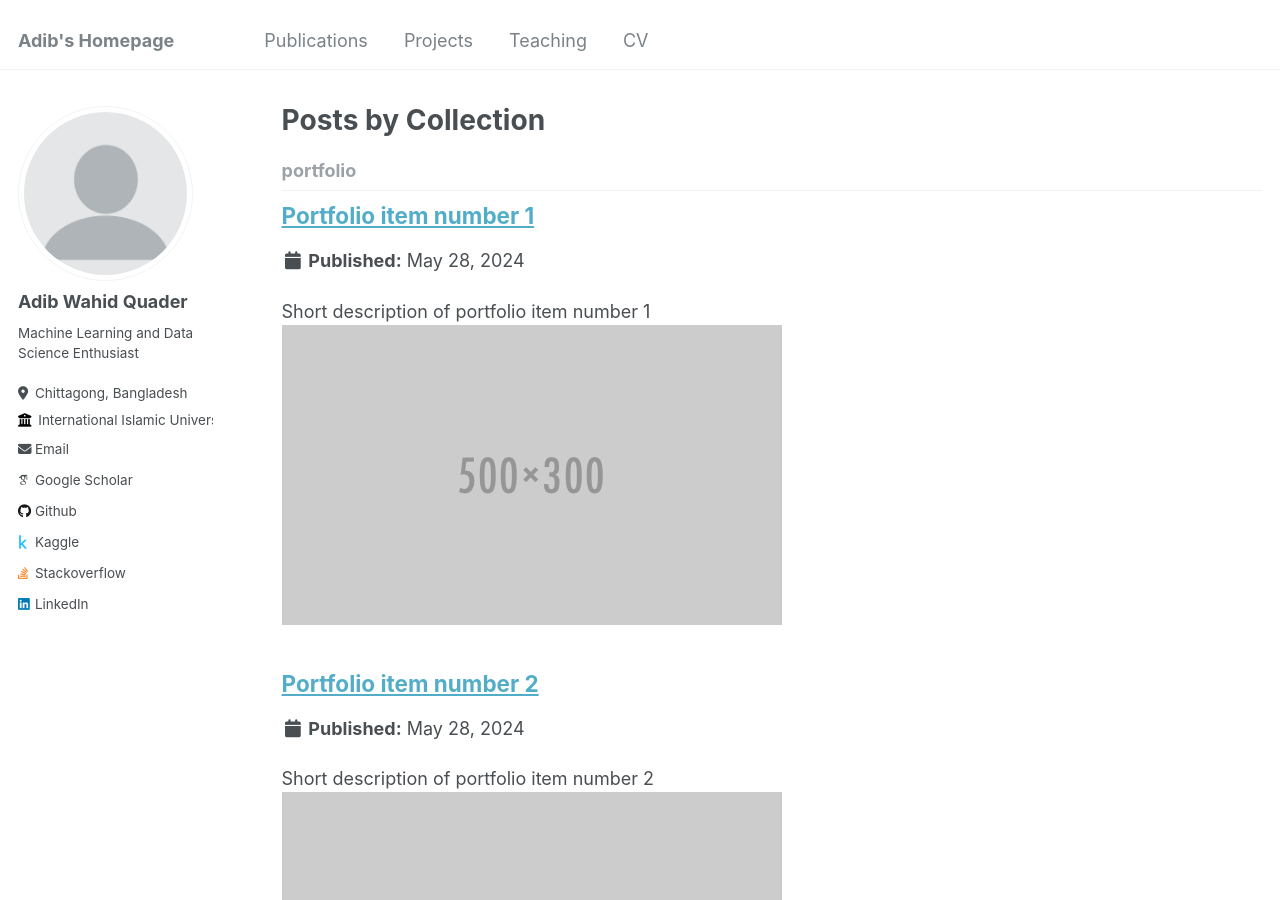
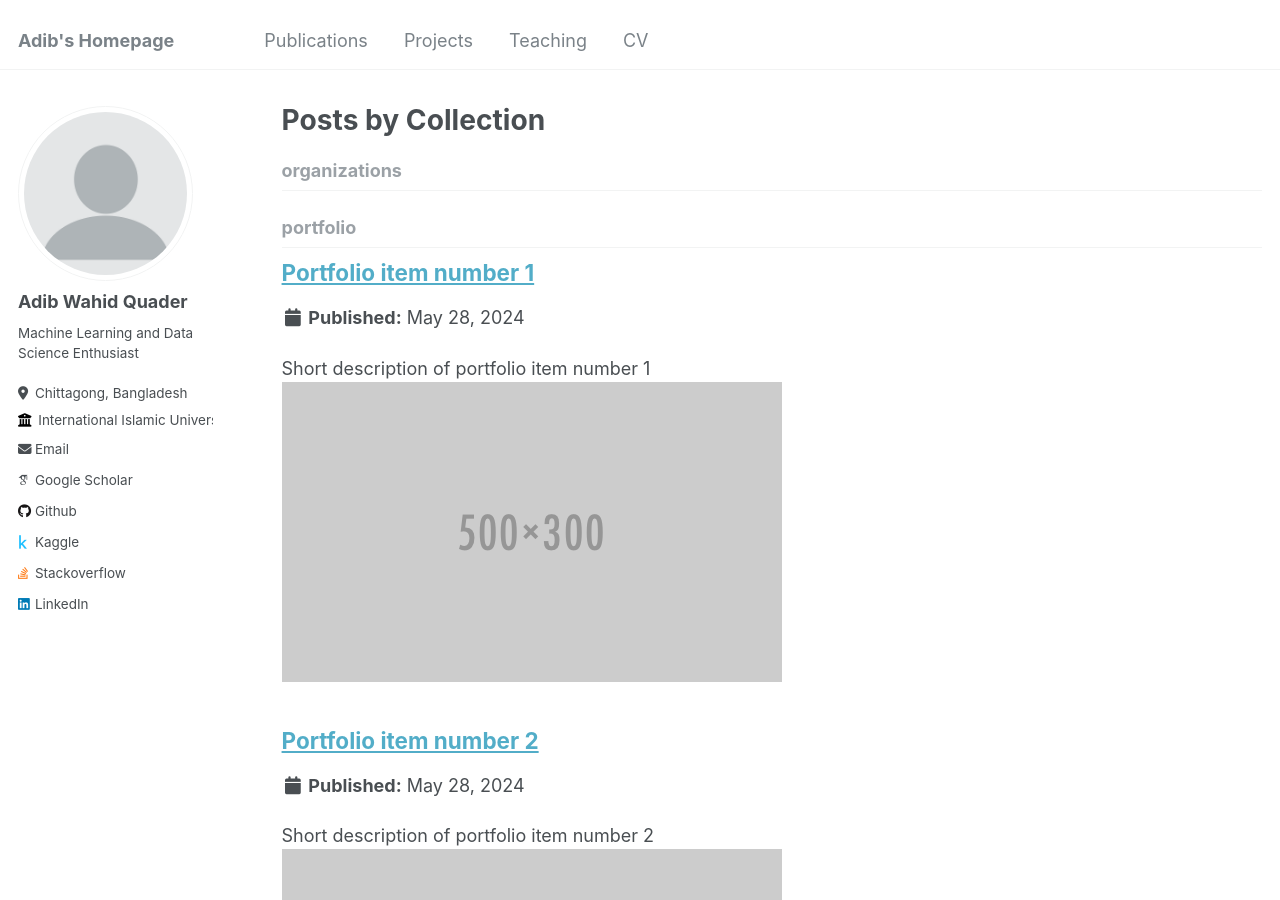
Before and after one commit to Aveiro11/Adib.github.io, a Jekyll site: the page built from _pages/collection-archive.html, in a window 1280 px wide and 900 px high. Built offline with Jekyll 4.4.1, drawn with Linux system fonts in a browser that asks for light colours; some web fonts are replaced.

Commit message:
Update _config.yml

```diff
--- a/_config.yml
+++ b/_config.yml
@@ -215,6 +215,9 @@ collections:
   projects:
     output: true
     permalink: /:collection/:path/
+  organizations:
+    output: true
+    permalink: /:collection/:path/
 
 # Defaults
 defaults:
@@ -275,6 +278,14 @@ defaults:
   - scope:
       path: ""
       type: projects
+    values:
+      layout: single
+      author_profile: true
+      share: true
+  # _organizations
+  - scope:
+      path: ""
+      type: organizations
     values:
       layout: single
       author_profile: true
```
